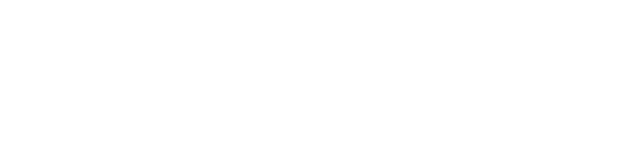
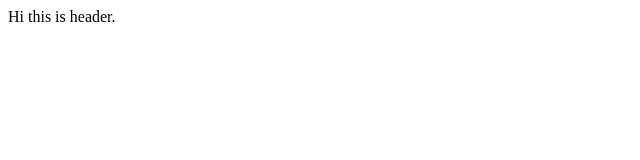
Before and after one commit to jh-shovan/my-first-ripo, a plain HTML site: page index.html in a window 1280 px wide. Shown: the whole page, without its empty margins (0-640 px from the left). Drawn offline with Linux system fonts and the light colour scheme.

Commit message:
header added

```diff
--- a/index.html
+++ b/index.html
@@ -7,6 +7,8 @@
     <title>My First Github Repo</title>
 </head>
 <body>
-
+    <main>
+        <header>Hi this is header.</header>
+    </main>
 </body>
 </html>
```
